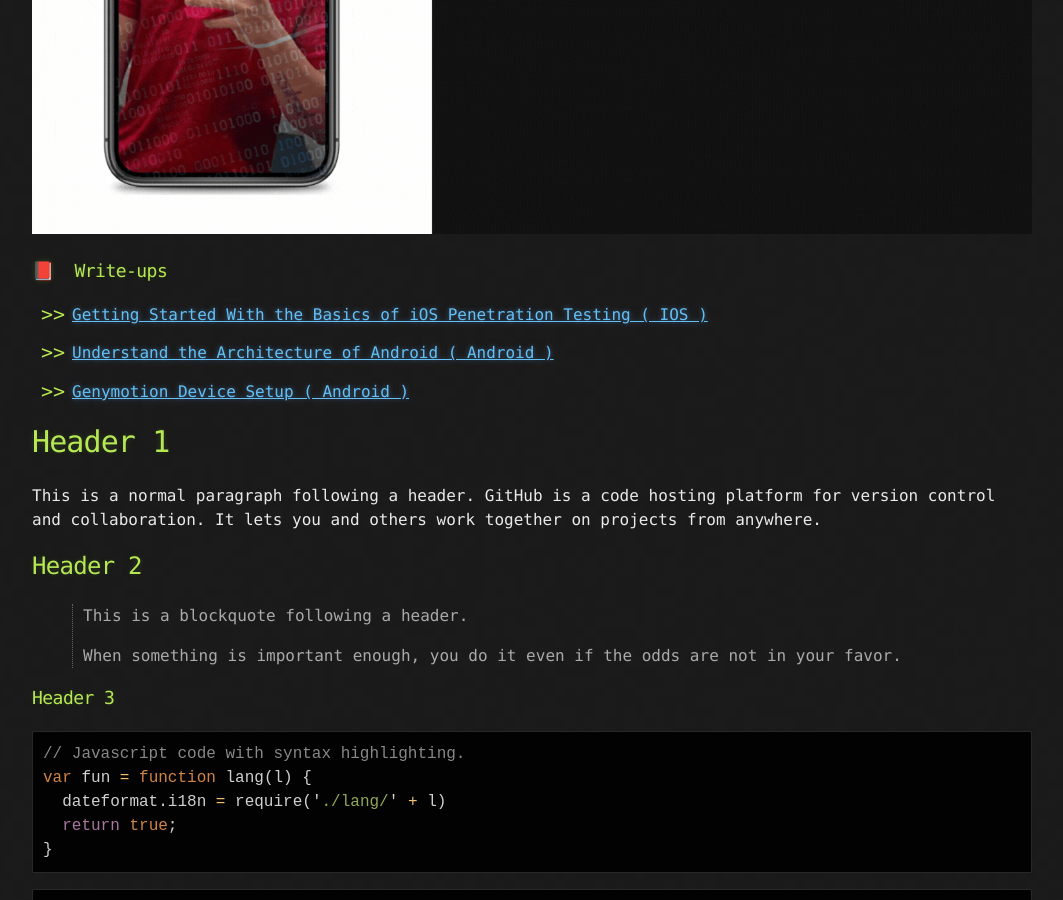
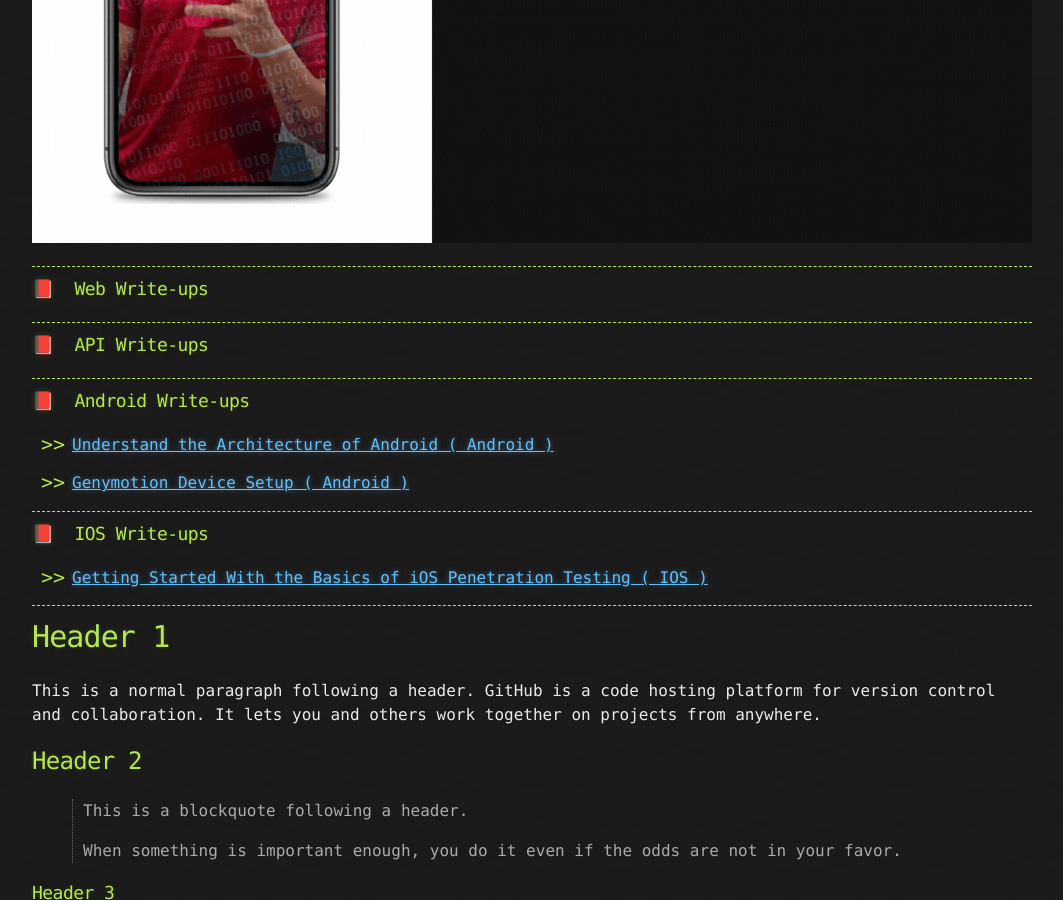
Before and after one commit to hackersden09/My_Blog, a Jekyll site: the page built from index.md, in a window 1280 px wide and 900 px high, scrolled down 818 px. Shown: the whole window, without its empty margins (108-1171 px from the left). Built offline with Jekyll 4.4.1, drawn with Linux system fonts in a browser that asks for light colours.

Commit message:
Update index.md

```diff
--- a/index.md
+++ b/index.md
@@ -10,17 +10,36 @@ Text can be **bold**, _italic_, ~~strikethrough~~ or `keyword`.
 
  I love to find 🔍 security issues in web applications, API, Android, IOS, Hardware, Firmware 🕸️ and contribute to the infosec community in any way I can.
 
+------------------------------------------------------------------------------------------------------------------------------------------------------------
+
 ### 👨🏻‍💻 &nbsp;About Me
 ![Image 1:](https://raw.githubusercontent.com/hackersden09/My_Blog/main/BlackGreen.gif)
 
-### 📕 &nbsp;Write-ups
+------------------------------------------------------------------------------------------------------------------------------------------------------------
 
-* [Getting Started With the Basics of iOS Penetration Testing ( IOS )](https://payatu.com/blog/kapil.gurav/ios-penetration-testing)
+### 📕 &nbsp;Web Write-ups
+
+
+------------------------------------------------------------------------------------------------------------------------------------------------------------
+
+### 📕 &nbsp;API Write-ups
+
+
+------------------------------------------------------------------------------------------------------------------------------------------------------------
+
+### 📕 &nbsp;Android Write-ups
 
 * [Understand the Architecture of Android ( Android )](./Understand_the_Architecture_of_Android.html)
 
 * [Genymotion Device Setup ( Android )](./Genymotion_device_setup.html)
 
+------------------------------------------------------------------------------------------------------------------------------------------------------------
+
+### 📕 &nbsp;IOS Write-ups
+
+* [Getting Started With the Basics of iOS Penetration Testing ( IOS )](https://payatu.com/blog/kapil.gurav/ios-penetration-testing)
+
+------------------------------------------------------------------------------------------------------------------------------------------------------------
 
 # Header 1
 
```
